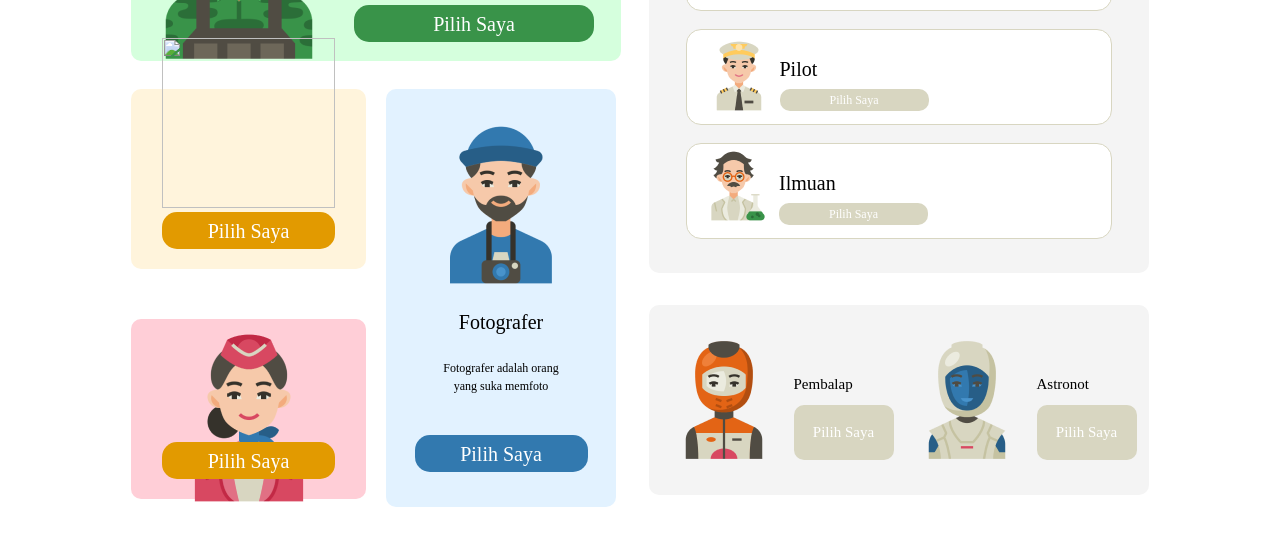
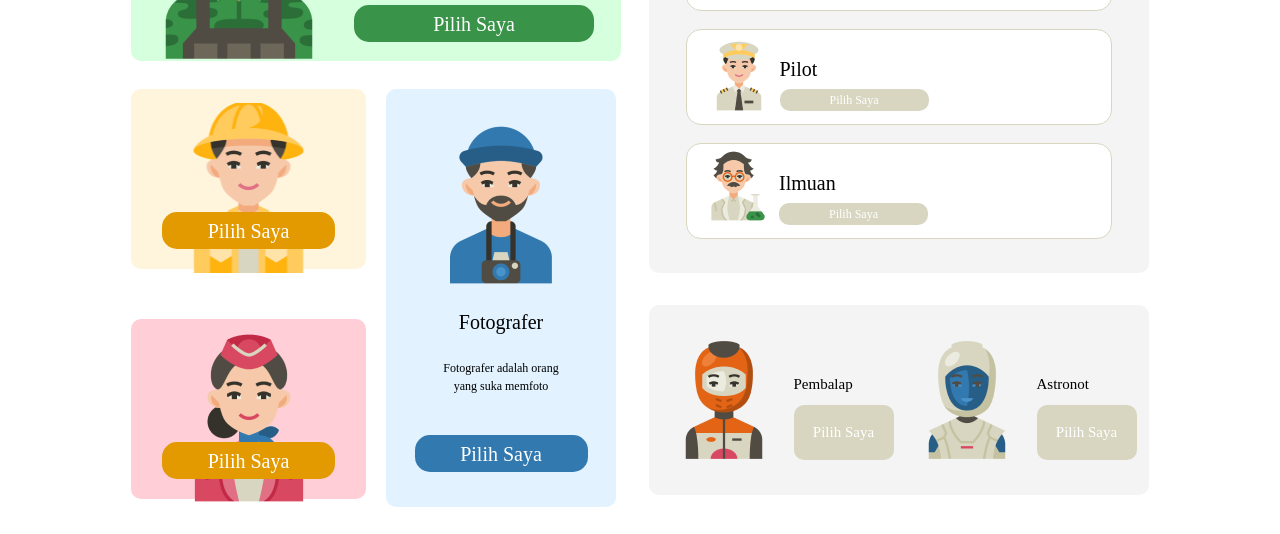
Before and after one commit to andiniswaa/Tugas-PWEBPR-A-1077, a plain HTML site: page index.html in a window 1280 px wide. Shown: the part 300-834 px from the top of the page. Drawn offline with Linux system fonts and the light colour scheme.

Commit message:
index.html

```diff
--- a/index.html
+++ b/index.html
@@ -33,7 +33,7 @@
                 </div>
                 <div class="tukang">
                     <div class="tukang-image">
-                        <img src="#" alt="">
+                        <img src="foto/tukang.png" alt="">
                     </div>
                     <a href="#" target="_blank">
                         <button class="tukang-button">Pilih Saya</button>
```
